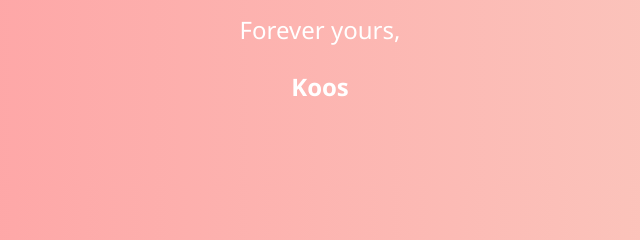
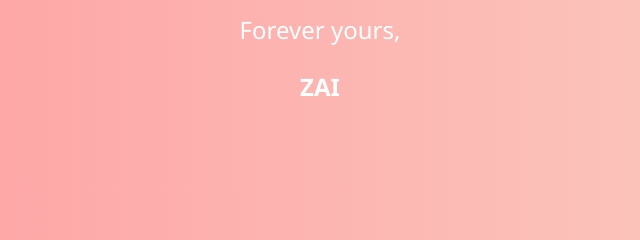
Before and after one commit to Zalokid19/Codes-for-Tams, a plain HTML site: page index.html in a window 1280 px wide. Shown: the part 342-582 px from the top of the page, 320-960 px from the left. Drawn offline with Linux system fonts and the light colour scheme.

Commit message:
Update index.html

```diff
--- a/index.html
+++ b/index.html
@@ -57,6 +57,7 @@
   </div>
   <p>You make my world brighter every single day.</p>
   <p>Forever yours,</p>
-  <p><strong>Koos</strong></p>
+  <p><strong>ZAI</strong></p>
 </body>
+
 </html>
```
